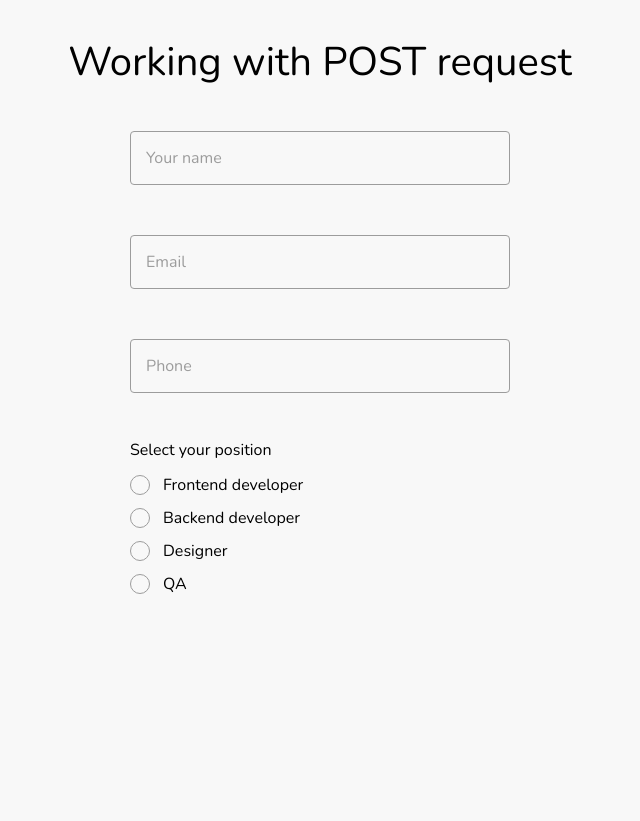
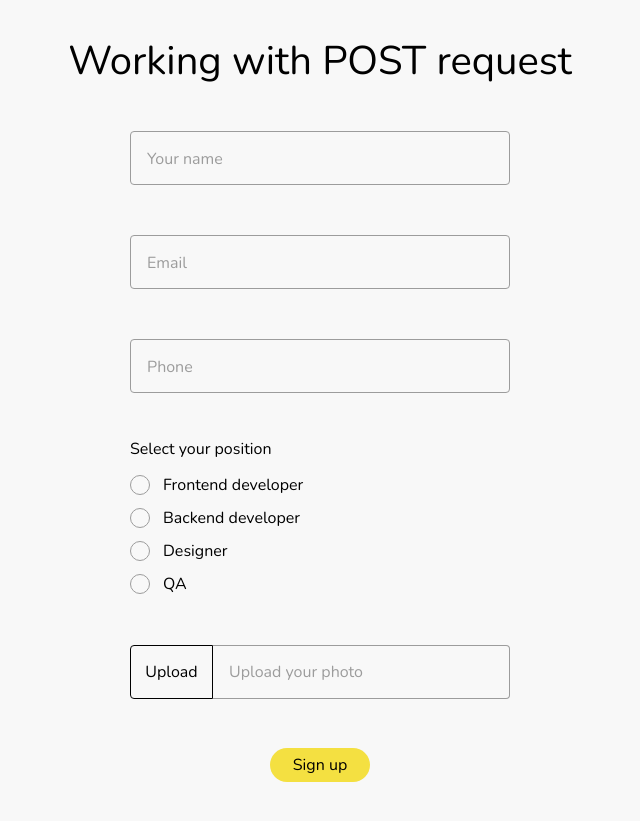
Before and after one commit to scziskh/abz-agency-front-end, a React (Create React App) app: page / in a window 1280 px wide. Shown: the part 1660-2481 px from the top of the page, without its empty margins (320-960 px from the left). Before the commit the page ends 2310 px from the top, so only its background shows below. Built offline with nearby package versions, Linux system fonts and the light colour scheme.

Commit message:
design 2560 completed

```diff
--- a/src/components/form/button.default.jsx
+++ b/src/components/form/button.default.jsx
@@ -1,19 +1,23 @@
 import styled from 'styled-components';
 
 const Button = props => {
-  return <Wrapper href="">{props.name}</Wrapper>;
+  return <Wrapper>{props.name}</Wrapper>;
 };
 
-const Wrapper = styled.a`
+const Wrapper = styled.button`
   border: none;
   min-width: 100px;
-  padding: 0 19px;
-  height: 36px;
+  height: 34px;
   border-radius: 18px;
   background-color: var(--primaryColor);
   transition: filter 0.25s;
+  cursor: pointer;
   :hover {
     filter: brightness(1.05);
+  }
+  :disabled {
+    color: white;
+    background-color: var(--formColor);
   }
 `;
 
--- a/src/components/form/input.default.jsx
+++ b/src/components/form/input.default.jsx
@@ -21,11 +21,10 @@ const Input = styled.input`
   border: 1px solid var(--formColor);
   border-radius: 4px;
   padding: 13px 15px;
-  margin: 6px 0;
   z-index: 1;
   &:focus ~ label,
   &:not(:placeholder-shown) + label {
-    transform: translateY(-26px);
+    transform: translateY(-28px);
     padding: 0 5px;
     font-size: 14px;
     background-color: var(--backgroundColor);
@@ -37,8 +36,8 @@ const Label = styled.label`
   transition: 0.25s all;
   pointer-events: none;
   position: absolute;
-  top: 20px;
-  left: 16px;
+  top: 15px;
+  left: 17px;
 `;
 
 export default InputDefault;
--- /dev/null
+++ b/src/components/form/input.file.jsx
@@ -0,0 +1,48 @@
+import styled from 'styled-components';
+
+const InputFile = props => (
+  <Label htmlFor="file">
+    <Input type="file" id="file" />
+    <Upload>
+      <p>Upload</p>
+    </Upload>
+    <FileName>
+      <p>Upload your photo</p>
+    </FileName>
+  </Label>
+);
+
+const Label = styled.label`
+  width: 100%;
+  cursor: pointer;
+`;
+
+const Input = styled.input`
+  display: none;
+`;
+
+const Upload = styled.div`
+  border: 1px solid black;
+  border-radius: 4px 0 0 4px;
+  width: 83px;
+  height: 54px;
+  display: inline-flex;
+  align-items: center;
+  justify-content: center;
+  z-index: 999;
+`;
+
+const FileName = styled.div`
+  border: 1px solid var(--formColor);
+  color: var(--formColor);
+  border-left: 0;
+  border-radius: 0 4px 4px 0;
+  width: 297px;
+  height: 54px;
+  display: inline-flex;
+  align-items: center;
+  padding-left: 16px;
+  z-index: -1;
+`;
+
+export default InputFile;
--- a/src/components/post-request/index.jsx
+++ b/src/components/post-request/index.jsx
@@ -1,5 +1,7 @@
 import styled from 'styled-components';
+import Button from '../form/button.default';
 import InputDefault from '../form/input.default';
+import InputFile from '../form/input.file';
 import InputRadio from '../form/input.radio';
 
 const PostRequest = () => {
@@ -12,7 +14,7 @@ const PostRequest = () => {
           <InputDefault name="email" type="email" placeholder="Email" />
           <InputDefault name="tel" type="text" placeholder="Phone" />
           <div>
-            <p>Select your position</p>
+            <RadioHeader>Select your position</RadioHeader>
             <RadioGroup>
               <InputRadio name="pos" label="Frontend developer" id="front" />
               <InputRadio name="pos" label="Backend developer" id="back" />
@@ -20,6 +22,10 @@ const PostRequest = () => {
               <InputRadio name="pos" label="QA" id="qa" />
             </RadioGroup>
           </div>
+          <DivFile>
+            <InputFile />
+          </DivFile>
+          <Button name="Sign up" />
         </form>
       </Wrapper>
     </>
@@ -28,17 +34,24 @@ const PostRequest = () => {
 
 const Wrapper = styled.section`
   h1 {
-    margin: 140px 0 0;
+    margin: 139px 0 0px;
     text-align: center;
   }
   form {
     width: 380px;
     margin: 0 auto;
-    padding: 43px 0;
+    padding: 50px 0;
     display: flex;
     flex-wrap: wrap;
-    gap: 38px;
+    gap: 50px;
+    button {
+      margin: -1px auto;
+    }
   }
+`;
+
+const RadioHeader = styled.p`
+  margin: -7px 0 1px;
 `;
 
 const RadioGroup = styled.div`
@@ -47,4 +60,8 @@ const RadioGroup = styled.div`
   padding: 6px 0;
 `;
 
+const DivFile = styled.div`
+  margin-top: -12px;
+`;
+
 export default PostRequest;
```
